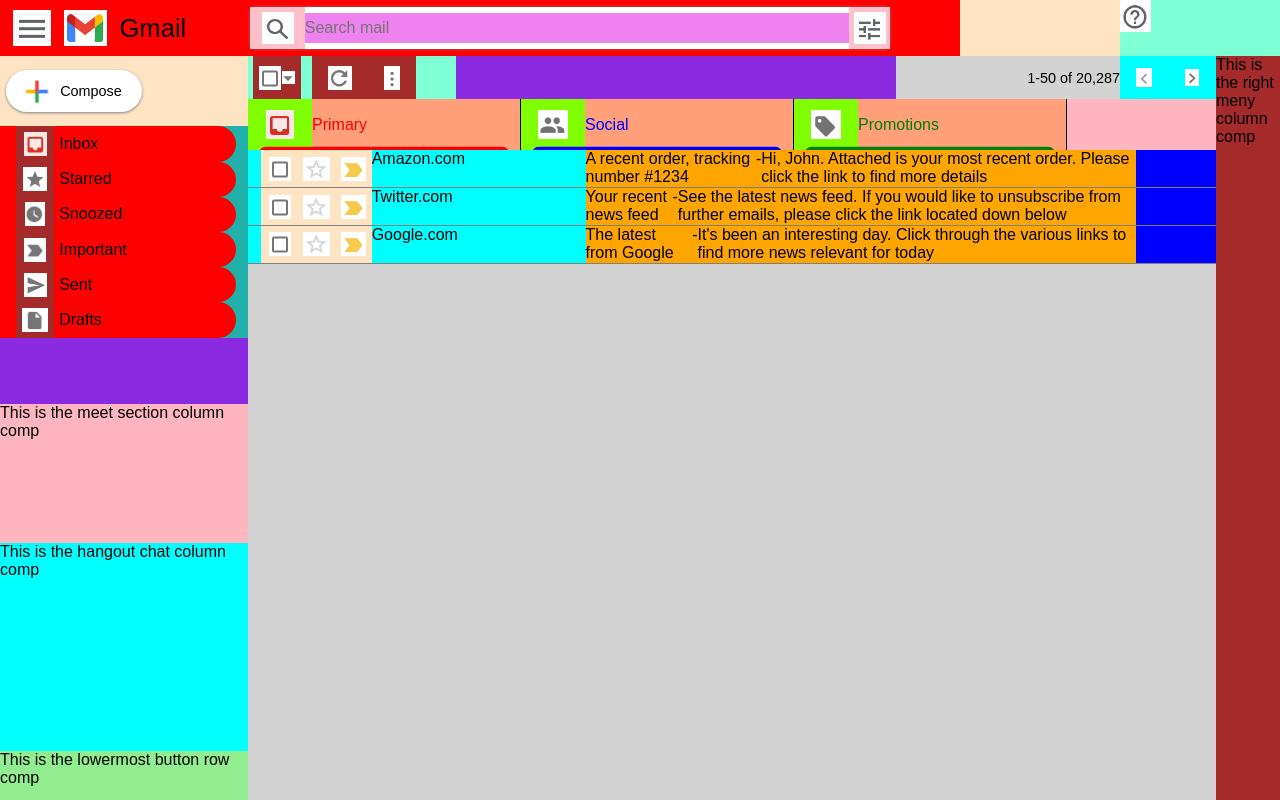
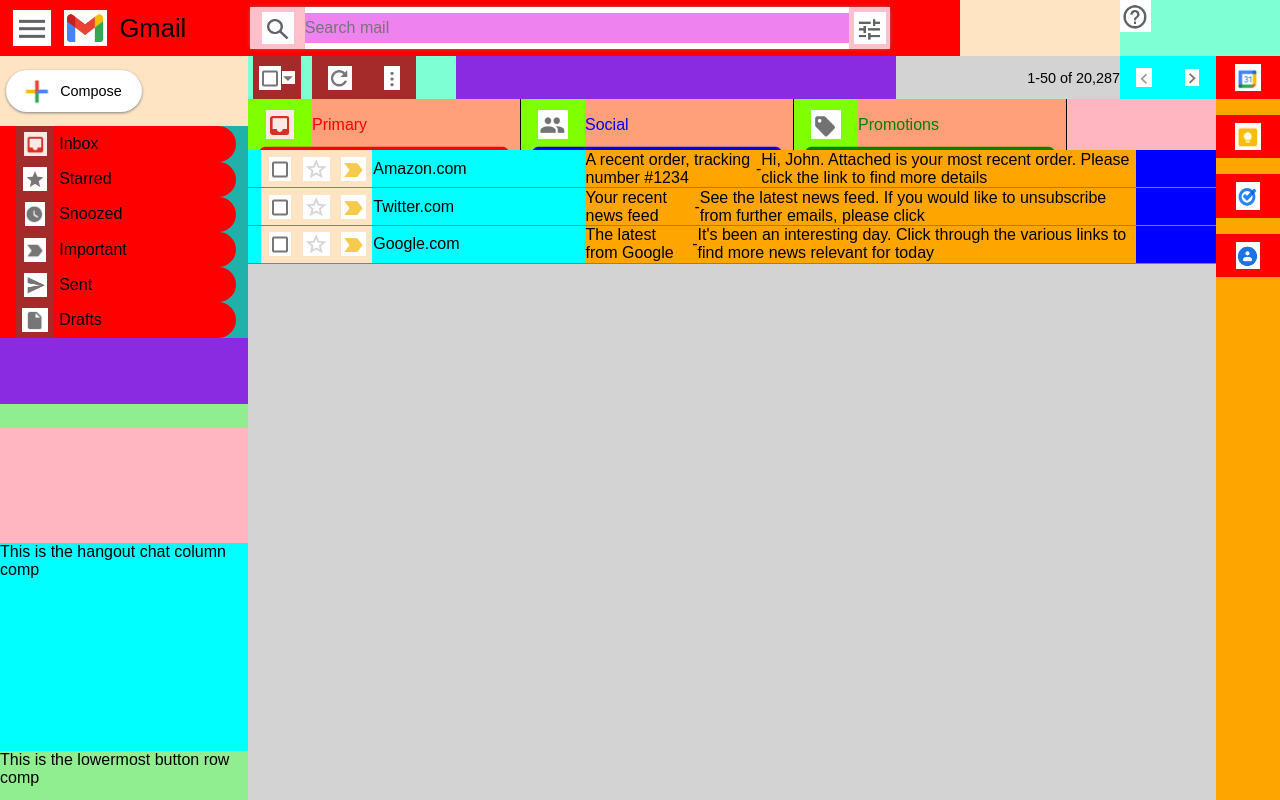
Before and after one commit to jnydam/gmailappclone, a React (Create React App) app: page / in a window 1280 px wide. Built offline with nearby package versions, Linux system fonts and the light colour scheme.

Commit message:
Added some more work on the right side icon containers

```diff
--- a/src/components/MainLayoutContainer/OuterLowerBody/CenterInboxColumnComp/LowerInboxListComp/InboxHorizDetailComp/InboxHorizDetailComp.js
+++ b/src/components/MainLayoutContainer/OuterLowerBody/CenterInboxColumnComp/LowerInboxListComp/InboxHorizDetailComp/InboxHorizDetailComp.js
@@ -22,7 +22,9 @@
                 <img className={styles.leftSideIconStyle} src={yellowPromotionGraphic}>
                 </img>
             </div>
-            <span>{props.sender}</span>
+            <span style={{
+                marginLeft: '0.1rem'
+            }}>{props.sender}</span>
         </div>
         <div className={styles.middleDividerContainer}>
             <span>
@@ -32,7 +34,7 @@
                 -
             </span>
             <span>
-                {props.description}
+                {props.description.substring(0, 100)}
             </span>
         </div>
         <div className={styles.rightDividerContainer}>
--- a/src/components/MainLayoutContainer/OuterLowerBody/CenterInboxColumnComp/LowerInboxListComp/InboxHorizDetailComp/InboxHorizDetailComp.module.css
+++ b/src/components/MainLayoutContainer/OuterLowerBody/CenterInboxColumnComp/LowerInboxListComp/InboxHorizDetailComp/InboxHorizDetailComp.module.css
@@ -11,6 +11,7 @@
     width: 21.1rem;
     height: 100%;
     background-color: aqua;
+    align-items: center;
 
 }
 
@@ -19,6 +20,7 @@
     flex: 2;
     height: 100%;
     background-color: orange;
+    align-items: center;
 
 }
 
--- a/src/components/MainLayoutContainer/OuterLowerBody/LeftMenuColumnComp/MeetSectionColumnComp/MeetSectionColumnComp.js
+++ b/src/components/MainLayoutContainer/OuterLowerBody/LeftMenuColumnComp/MeetSectionColumnComp/MeetSectionColumnComp.js
@@ -5,7 +5,9 @@
 const MeetSectionColumnComp = (props) => {
 
     return (<div className={styles.meetSectionColumnCompContainer}>
-        <span>This is the meet section column comp</span>
+        <div className={styles.meetTitleRowContainer}>
+
+        </div>
     </div>)
 }
 
--- a/src/components/MainLayoutContainer/OuterLowerBody/LeftMenuColumnComp/MeetSectionColumnComp/MeetSectionColumnComp.module.css
+++ b/src/components/MainLayoutContainer/OuterLowerBody/LeftMenuColumnComp/MeetSectionColumnComp/MeetSectionColumnComp.module.css
@@ -4,3 +4,10 @@
     background-color: lightpink;
     flex: 2;
 }
+
+.meetTitleRowContainer {
+    display: flex;
+    width: 100%;
+    height: 1.5rem;
+    background-color: lightgreen;
+}
--- /dev/null
+++ b/src/components/MainLayoutContainer/OuterLowerBody/LeftMenuColumnComp/MeetSectionColumnComp/MeetingHorizDetailComp/MeetingHorizDetailComp.module.css
@@ -0,0 +1,3 @@
+.meetingHorizontalDetailSectionCompContainer {
+    display: flex;
+}
--- a/src/components/MainLayoutContainer/OuterLowerBody/RightMenuColumnComp/RightMenuColumnComp.js
+++ b/src/components/MainLayoutContainer/OuterLowerBody/RightMenuColumnComp/RightMenuColumnComp.js
@@ -2,10 +2,30 @@
 
 import styles from './RightMenuColumnComp.module.css';
 
+import blueCheckIconGraphic from '../../../../assets/bluecheckicon.png';
+import yellowLightGraphic from '../../../../assets/yellowlighticon.png';
+import blueProfileGraphic from '../../../../assets/bluepersonrighticon.png';
+import calendarGraphic from '../../../../assets/rightcalendaricon.png';
+
 const RightMenuColumnComp = (props) => {
 
     return (<div className={styles.rightMenuColumnCompContainer}>
-        <span>This is the right meny column comp</span>
+        <div className={styles.rightIconContainer}>
+            <img className={styles.rightMenuIconStyle} src={calendarGraphic}>
+            </img>
+        </div>
+        <div className={styles.rightIconContainer}>
+            <img className={styles.rightMenuIconStyle} src={yellowLightGraphic}>
+            </img>
+        </div>
+        <div className={styles.rightIconContainer}>
+            <img className={styles.rightMenuIconStyle} src={blueCheckIconGraphic}>
+            </img>
+        </div>
+        <div className={styles.rightIconContainer}>
+            <img className={styles.rightMenuIconStyle} src={blueProfileGraphic}>
+            </img>
+        </div>
     </div>)
 }
 
--- a/src/components/MainLayoutContainer/OuterLowerBody/RightMenuColumnComp/RightMenuColumnComp.module.css
+++ b/src/components/MainLayoutContainer/OuterLowerBody/RightMenuColumnComp/RightMenuColumnComp.module.css
@@ -2,5 +2,21 @@
     display: flex;
     height: 100%;
     width: 4rem;
-    background-color: brown;
+    background-color: orange;
+    flex-direction: column;
 }
+
+.rightIconContainer {
+    display: flex;
+    height: 2.7rem;
+    background-color: red;
+    width: 100%;
+    align-items: center;
+    justify-content: center;
+    margin-bottom: 1rem;
+}
+
+.rightMenuIconStyle {
+    display: flex;
+    height: 1.7rem;
+}
```
Also changed, not shown: src/components/MainLayoutContainer/OuterLowerBody/LeftMenuColumnComp/MeetSectionColumnComp/MeetingHorizDetailComp/MeetingHorizDetailComp.js (added, +10 -0 lines).
